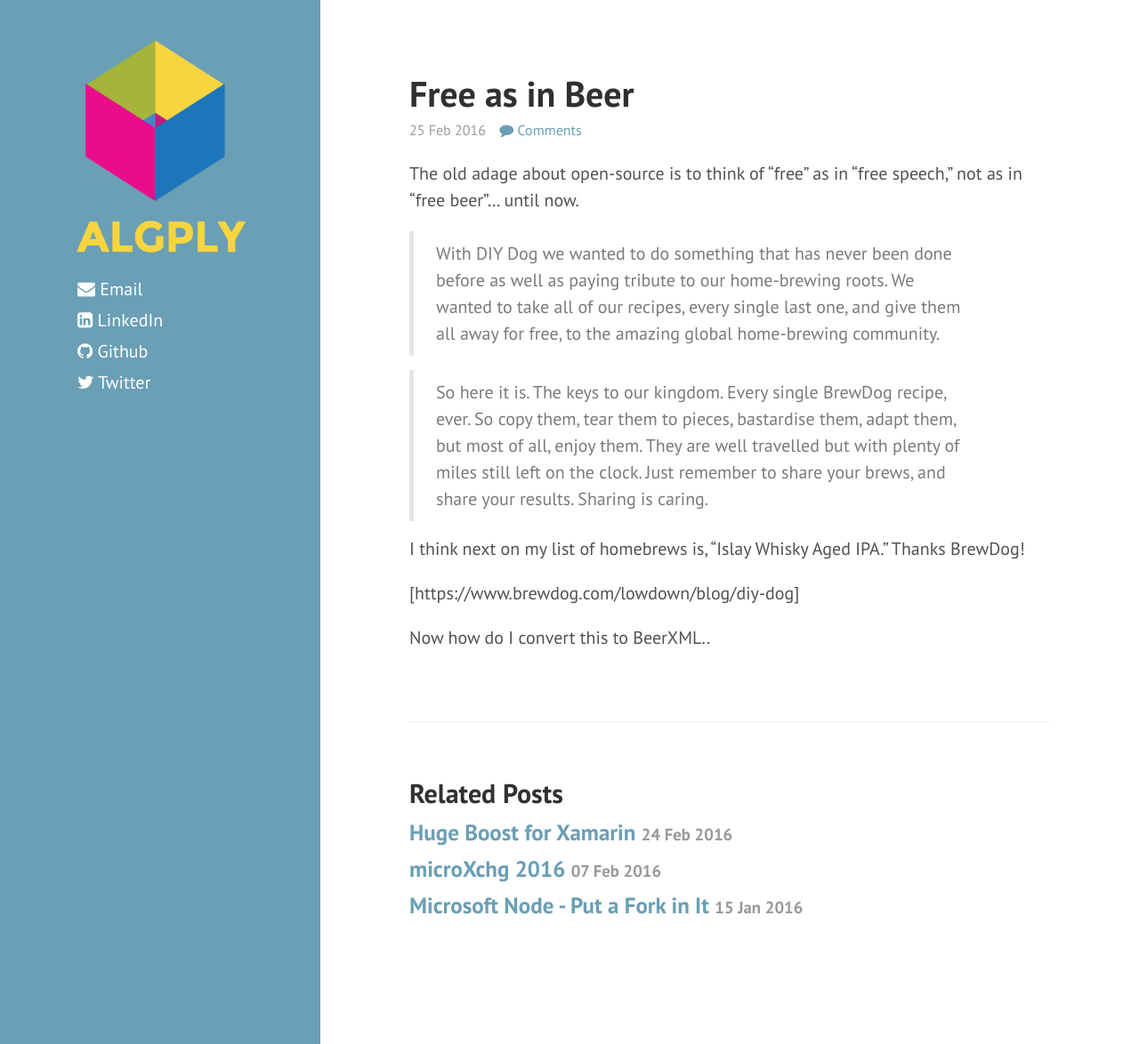
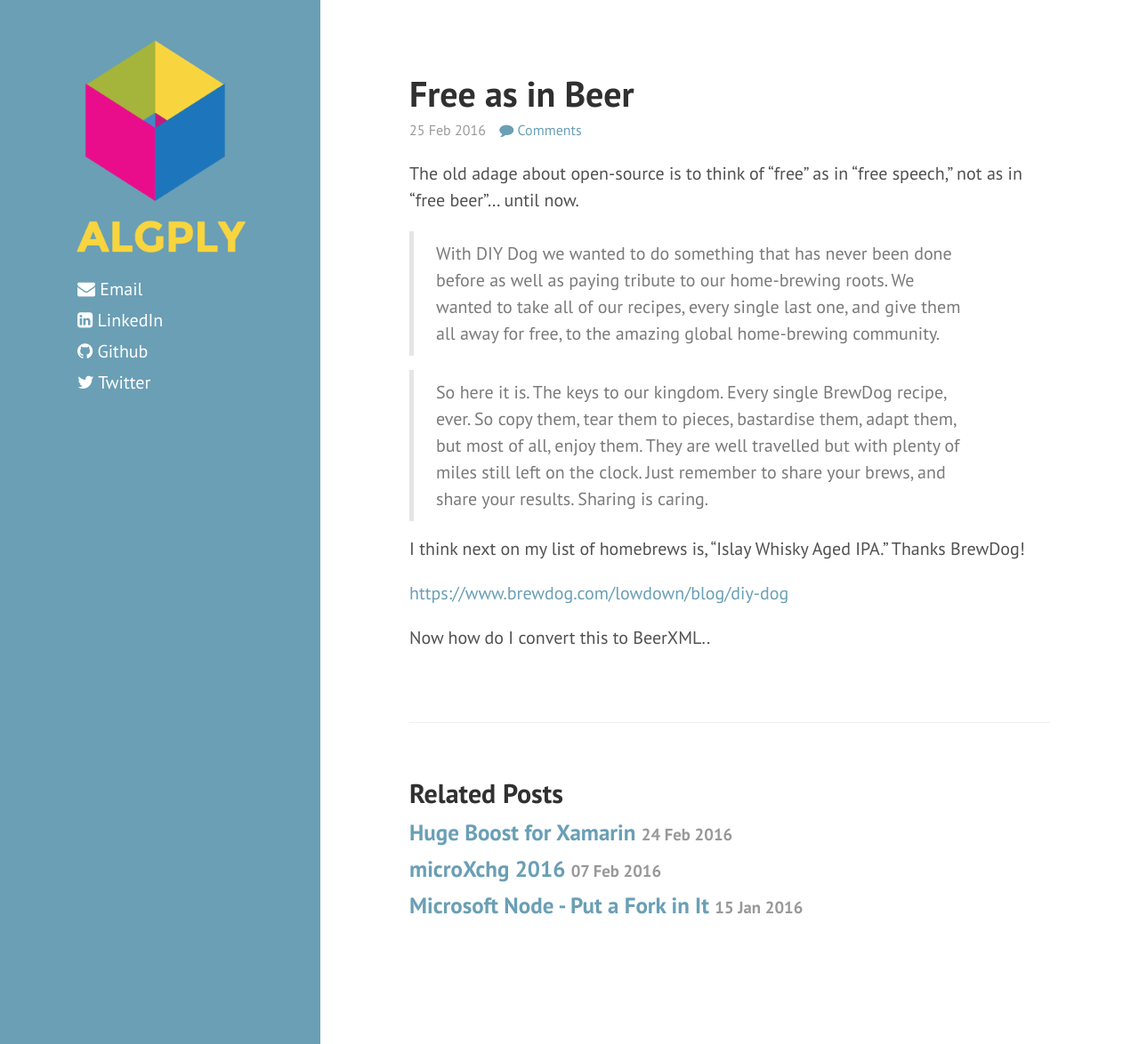
Before and after one commit to josephgardner/josephgardner.github.io, a Jekyll site: the page built from _posts/2016-02-25-free-beer.md, in a window 1280 px wide and 1174 px high. Shown: the whole window at 89% size. Built offline with Jekyll 4.4.1, drawn with Linux system fonts in a browser that asks for light colours; nearby versions of some CDN libraries; comment, search, counter and statistics services are not loaded; part of the change alters nothing that is shown.

```diff
--- a/_posts/2016-02-25-free-beer.md
+++ b/_posts/2016-02-25-free-beer.md
@@ -11,6 +11,6 @@ The old adage about open-source is to think of "free" as in "free speech," not a
 
 I think next on my list of homebrews is, "Islay Whisky Aged IPA." Thanks BrewDog!
 
-[https://www.brewdog.com/lowdown/blog/diy-dog]
+[https://www.brewdog.com/lowdown/blog/diy-dog](https://www.brewdog.com/lowdown/blog/diy-dog])
 
 Now how do I convert this to BeerXML..
```
